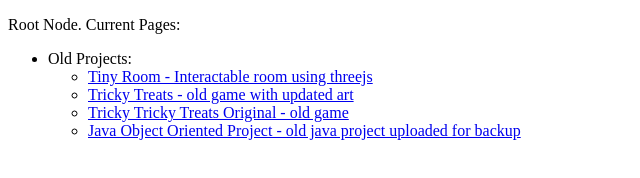
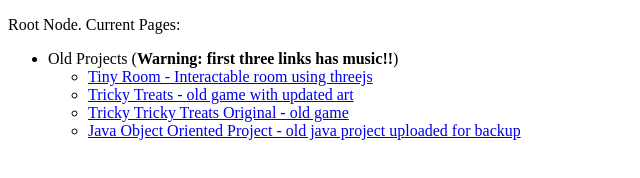
Before and after one commit to littleredborb/littleredborb.github.io, a plain HTML site: page index.html in a window 1280 px wide. Shown: the whole page, without its empty margins (0-640 px from the left). Drawn offline with Linux system fonts and the light colour scheme.

Commit message:
Added music warning in index

```diff
--- a/index.html
+++ b/index.html
@@ -6,7 +6,7 @@
     <body>
         <p>Root Node. Current Pages:</p>
 		<ul>
-			<li> Old Projects:
+			<li> Old Projects (<b>Warning: first three links has music!!</b>)
 			<ul>
 				<li> <a href="/oldprojects/tinyroom/tinyroom.html">Tiny Room - Interactable room using threejs</a>
 				<li> <a href="/oldprojects/trickytreats/trickytreats.html">Tricky Treats - old game with updated art</a>
```
